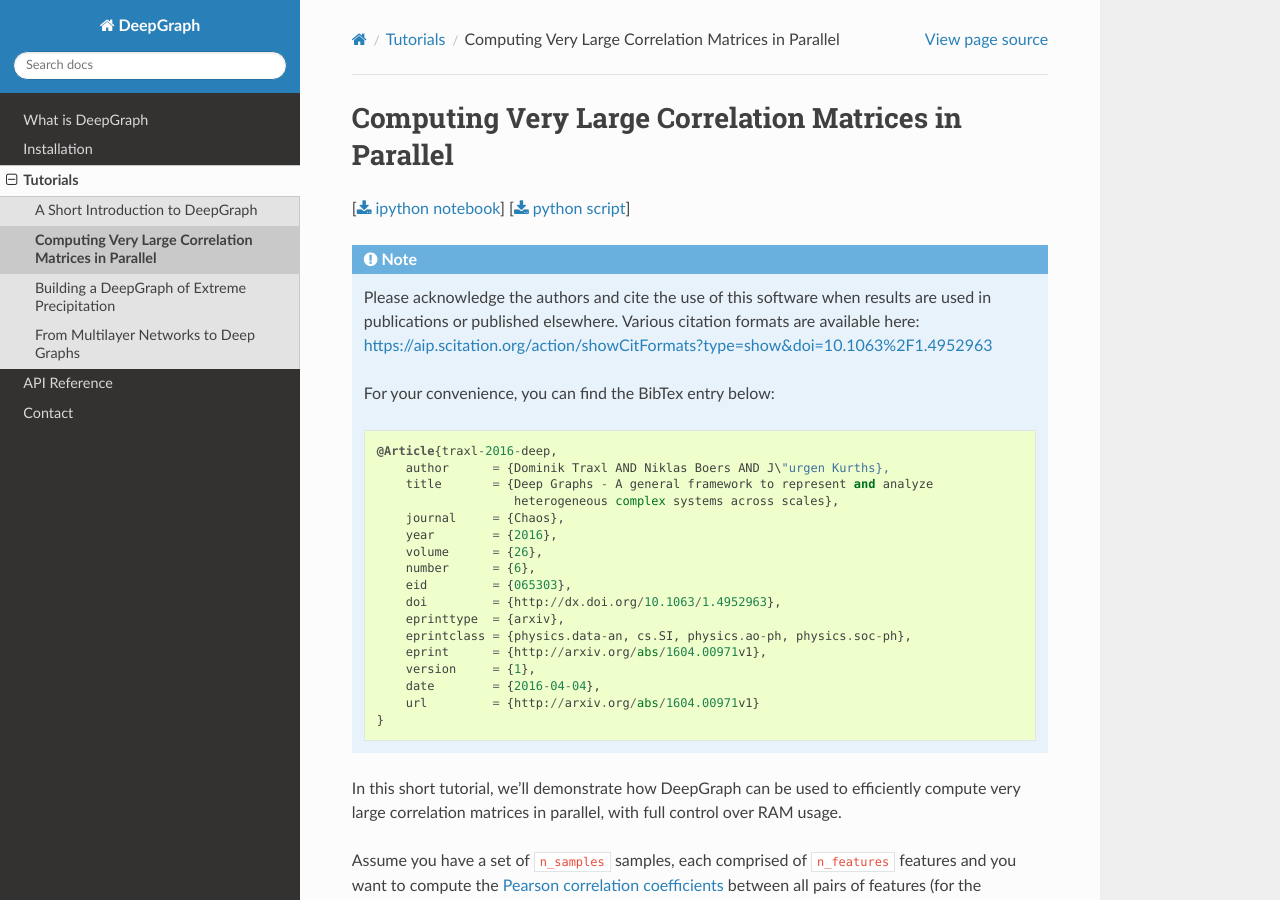
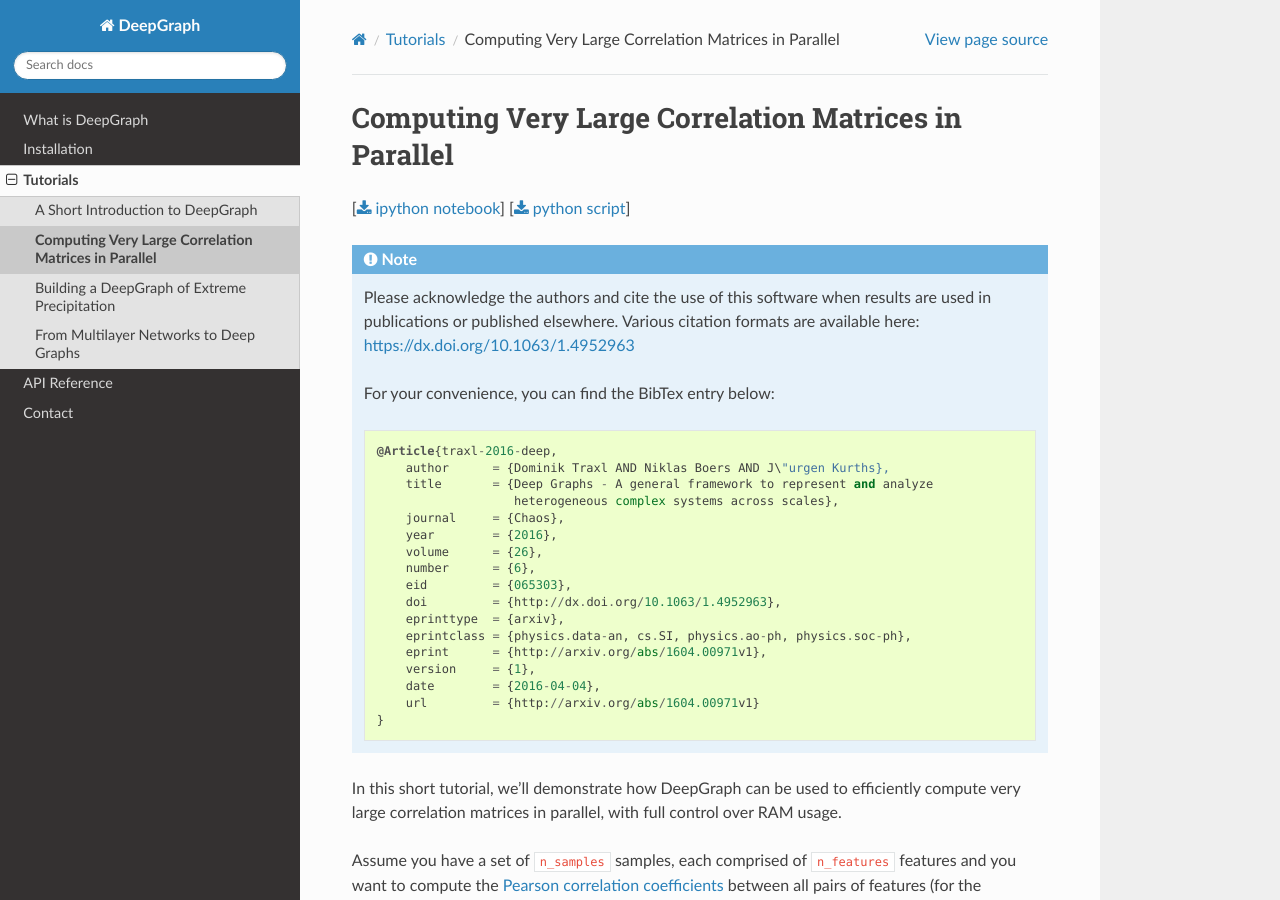
Before and after one commit to deepgraph/deepgraph, a Sphinx documentation site: the page built from doc/source/tutorials/pairwise_correlations.rst, in a window 1280 px wide and 900 px high. Built offline with Sphinx 7.4.7 and the Read the Docs theme 3.1.0, drawn with Linux system fonts in a browser that asks for light colours; some of the changed lines change nothing that is shown.

Commit message:
fix citation link.

```diff
--- a/doc/source/tutorials/pairwise_correlations.rst
+++ b/doc/source/tutorials/pairwise_correlations.rst
@@ -10,7 +10,7 @@
     Please acknowledge the authors and cite the use of this software when results
     are used in publications or published elsewhere. Various citation formats are
     available here:
-    https://aip.scitation.org/action/showCitFormats?type=show&doi=10.1063%2F1.4952963
+    https://dx.doi.org/10.1063/1.4952963
 
     For your convenience, you can find the BibTex entry below:
 
```
